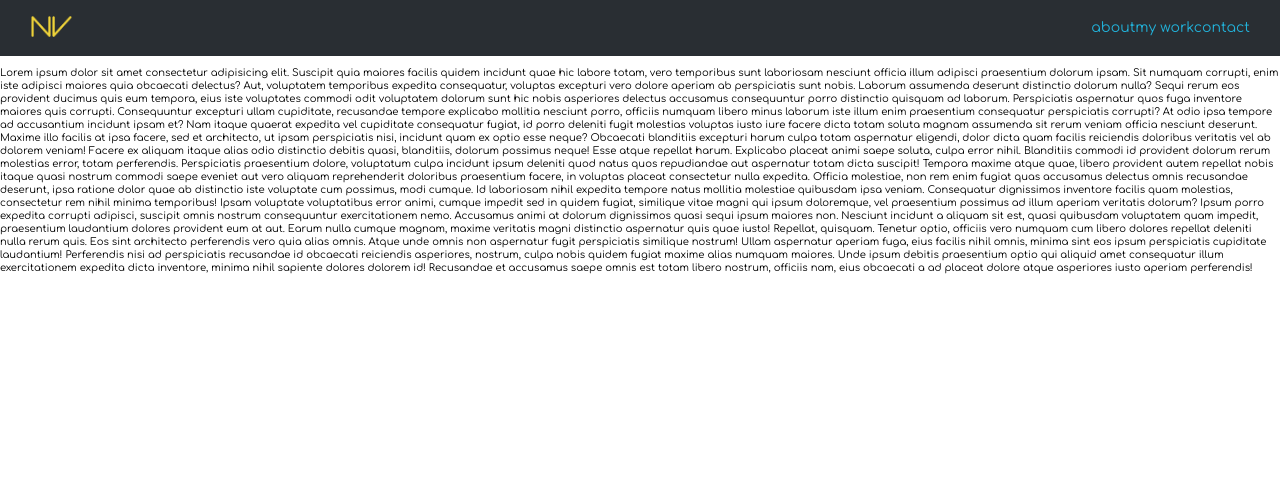
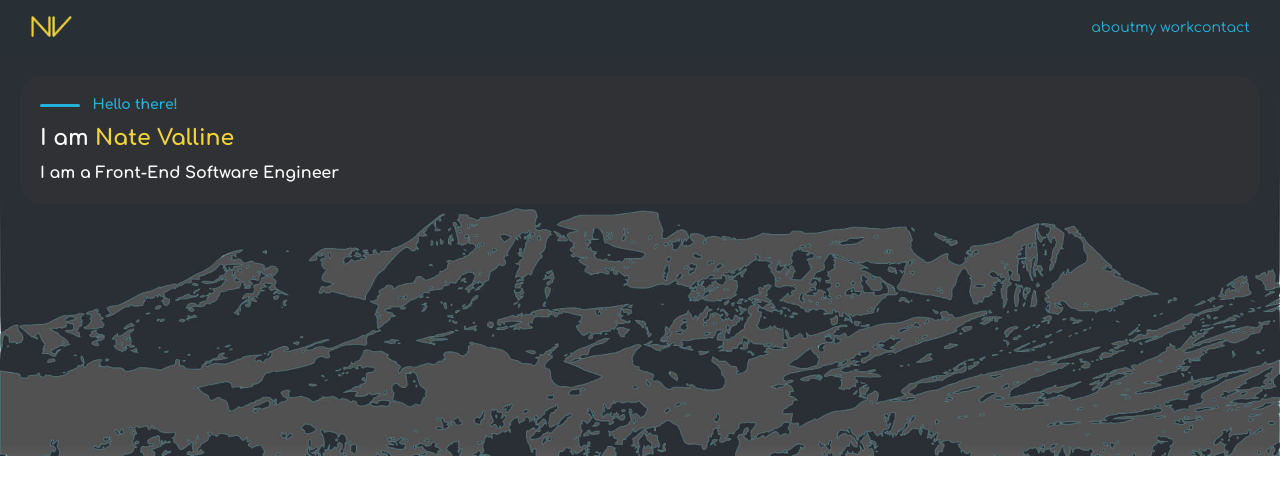
Before and after one commit to nvalline/portfolio-v5, a Next.js app: page / in a window 1280 px wide. Shown: the top 494 px of the page. Built offline with nearby package versions, Linux system fonts and the light colour scheme.

Commit message:
added hero bg img and content

```diff
--- a/components/hero/hero.js
+++ b/components/hero/hero.js
@@ -1,66 +1,12 @@
-import React from 'react';
+import HeroContent from '../hero/heroContent';
+import heroStyles from '../../styles/Hero.module.scss';
 
 function hero() {
 	return (
-		<section>
-			<p>
-				Lorem ipsum dolor sit amet consectetur adipisicing elit. Suscipit quia
-				maiores facilis quidem incidunt quae hic labore totam, vero temporibus
-				sunt laboriosam nesciunt officia illum adipisci praesentium dolorum
-				ipsam. Sit numquam corrupti, enim iste adipisci maiores quia obcaecati
-				delectus? Aut, voluptatem temporibus expedita consequatur, voluptas
-				excepturi vero dolore aperiam ab perspiciatis sunt nobis. Laborum
-				assumenda deserunt distinctio dolorum nulla? Sequi rerum eos provident
-				ducimus quis eum tempora, eius iste voluptates commodi odit voluptatem
-				dolorum sunt hic nobis asperiores delectus accusamus consequuntur porro
-				distinctio quisquam ad laborum. Perspiciatis aspernatur quos fuga
-				inventore maiores quis corrupti. Consequuntur excepturi ullam
-				cupiditate, recusandae tempore explicabo mollitia nesciunt porro,
-				officiis numquam libero minus laborum iste illum enim praesentium
-				consequatur perspiciatis corrupti? At odio ipsa tempore ad accusantium
-				incidunt ipsam et? Nam itaque quaerat expedita vel cupiditate
-				consequatur fugiat, id porro deleniti fugit molestias voluptas iusto
-				iure facere dicta totam soluta magnam assumenda sit rerum veniam officia
-				nesciunt deserunt. Maxime illo facilis at ipsa facere, sed et
-				architecto, ut ipsam perspiciatis nisi, incidunt quam ex optio esse
-				neque? Obcaecati blanditiis excepturi harum culpa totam aspernatur
-				eligendi, dolor dicta quam facilis reiciendis doloribus veritatis vel ab
-				dolorem veniam! Facere ex aliquam itaque alias odio distinctio debitis
-				quasi, blanditiis, dolorum possimus neque! Esse atque repellat harum.
-				Explicabo placeat animi saepe soluta, culpa error nihil. Blanditiis
-				commodi id provident dolorum rerum molestias error, totam perferendis.
-				Perspiciatis praesentium dolore, voluptatum culpa incidunt ipsum
-				deleniti quod natus quos repudiandae aut aspernatur totam dicta
-				suscipit! Tempora maxime atque quae, libero provident autem repellat
-				nobis itaque quasi nostrum commodi saepe eveniet aut vero aliquam
-				reprehenderit doloribus praesentium facere, in voluptas placeat
-				consectetur nulla expedita. Officia molestiae, non rem enim fugiat quas
-				accusamus delectus omnis recusandae deserunt, ipsa ratione dolor quae ab
-				distinctio iste voluptate cum possimus, modi cumque. Id laboriosam nihil
-				expedita tempore natus mollitia molestiae quibusdam ipsa veniam.
-				Consequatur dignissimos inventore facilis quam molestias, consectetur
-				rem nihil minima temporibus! Ipsam voluptate voluptatibus error animi,
-				cumque impedit sed in quidem fugiat, similique vitae magni qui ipsum
-				doloremque, vel praesentium possimus ad illum aperiam veritatis dolorum?
-				Ipsum porro expedita corrupti adipisci, suscipit omnis nostrum
-				consequuntur exercitationem nemo. Accusamus animi at dolorum dignissimos
-				quasi sequi ipsum maiores non. Nesciunt incidunt a aliquam sit est,
-				quasi quibusdam voluptatem quam impedit, praesentium laudantium dolores
-				provident eum at aut. Earum nulla cumque magnam, maxime veritatis magni
-				distinctio aspernatur quis quae iusto! Repellat, quisquam. Tenetur
-				optio, officiis vero numquam cum libero dolores repellat deleniti nulla
-				rerum quis. Eos sint architecto perferendis vero quia alias omnis. Atque
-				unde omnis non aspernatur fugit perspiciatis similique nostrum! Ullam
-				aspernatur aperiam fuga, eius facilis nihil omnis, minima sint eos ipsum
-				perspiciatis cupiditate laudantium! Perferendis nisi ad perspiciatis
-				recusandae id obcaecati reiciendis asperiores, nostrum, culpa nobis
-				quidem fugiat maxime alias numquam maiores. Unde ipsum debitis
-				praesentium optio qui aliquid amet consequatur illum exercitationem
-				expedita dicta inventore, minima nihil sapiente dolores dolorem id!
-				Recusandae et accusamus saepe omnis est totam libero nostrum, officiis
-				nam, eius obcaecati a ad placeat dolore atque asperiores iusto aperiam
-				perferendis!
-			</p>
+		<section className={heroStyles.container}>
+			<div className={heroStyles.bgImg}>
+				<HeroContent />
+			</div>
 		</section>
 	);
 }
--- /dev/null
+++ b/components/hero/heroContent.js
@@ -0,0 +1,18 @@
+import heroStyles from '../../styles/Hero.module.scss';
+
+function heroContent() {
+	return (
+		<div className={heroStyles.contentBlock}>
+			<div className={heroStyles.greeting}>
+				<span></span>
+				<h3>Hello there!</h3>
+			</div>
+			<h1>
+				I am <span>Nate Valline</span>
+			</h1>
+			<h2>I am a Front-End Software Engineer</h2>
+		</div>
+	);
+}
+
+export default heroContent;
--- /dev/null
+++ b/styles/Hero.module.scss
@@ -0,0 +1,60 @@
+@import 'variables';
+
+.container {
+	// !Adjust height width media queries
+	height: 400px;
+	width: 100%;
+
+	.bgImg {
+		background-image: url('/images/nv_portfolio_background.jpg');
+		background-size: cover;
+		padding: 2rem;
+		height: 100%;
+		width: 100%;
+
+		.contentBlock {
+			background-color: rgba($color: #353535, $alpha: 0.5);
+			border-radius: 20px;
+			padding: 2rem;
+
+			.greeting {
+				display: flex;
+				align-items: center;
+
+				> span {
+					display: block;
+					margin-right: 1.25rem;
+					border-radius: 50px;
+					height: 0.3rem;
+					width: 4rem;
+					background-color: $primary-light-blue;
+				}
+
+				> h3 {
+					color: $primary-light-blue;
+					font-size: 1.4rem;
+					margin: 0;
+					padding: 0;
+				}
+			}
+
+			> h1 {
+				color: $primary-white;
+				font-size: 2.2rem;
+				margin: 1rem 0;
+				padding: 0;
+
+				> span {
+					color: $primary-yellow;
+				}
+			}
+
+			> h2 {
+				color: $primary-white;
+				font-size: 1.6rem;
+				margin: 0;
+				padding: 0;
+			}
+		}
+	}
+}
--- a/styles/_variables.scss
+++ b/styles/_variables.scss
@@ -4,7 +4,7 @@ $primary-dark-blue: #3b4a6b;
 $primary-light-blue: #22b2da;
 $primary-white: #fafafa;
 $primary-pink: #f23557;
-$primary-black: #292e33;
+$primary-black: #293035;
 
 // Font Variables
 $primary-font: 'Comfortaa', sans-serif;
```
Also changed, not shown: styles/Main.module.scss (deleted).
